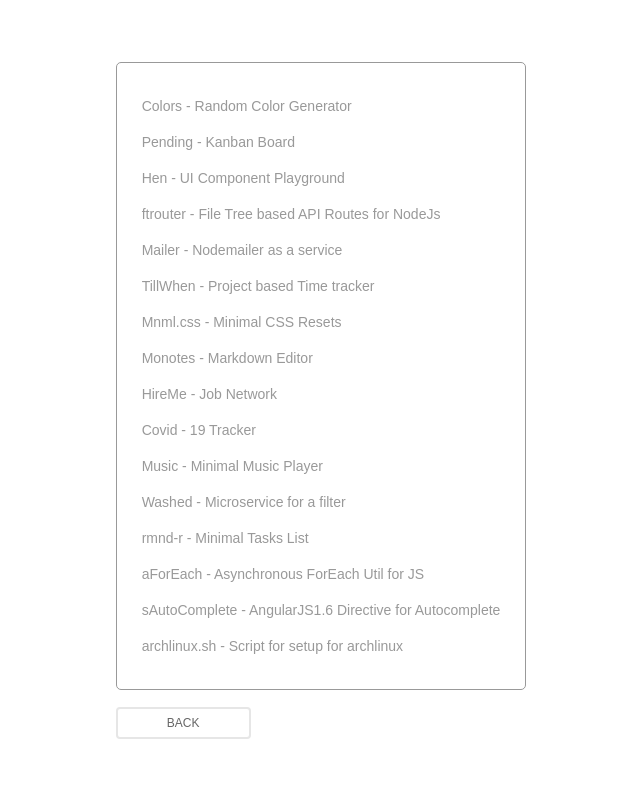
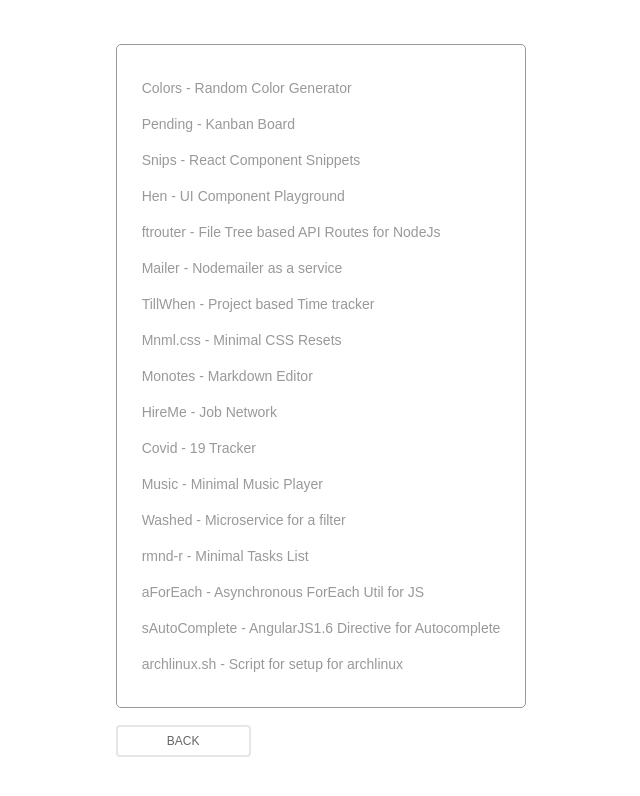
Before and after one commit to barelyhuman/reaper.im-old, a Next.js app: page /work in a window 1280 px wide. Shown: the top 796 px of the page, without its empty margins (319-959 px from the left). Built offline with nearby package versions, Linux system fonts and the light colour scheme.

Commit message:
snips additions to work list

```diff
--- a/pages/work/index.js
+++ b/pages/work/index.js
@@ -15,6 +15,11 @@ function Work() {
           <li>
             <a target="_blank" href="https://pending.reaper.im">
               Pending - Kanban Board
+            </a>
+          </li>
+          <li>
+            <a target="_blank" href="http://snips.reaper.im/">
+              Snips - React Component Snippets
             </a>
           </li>
           <li>
```
